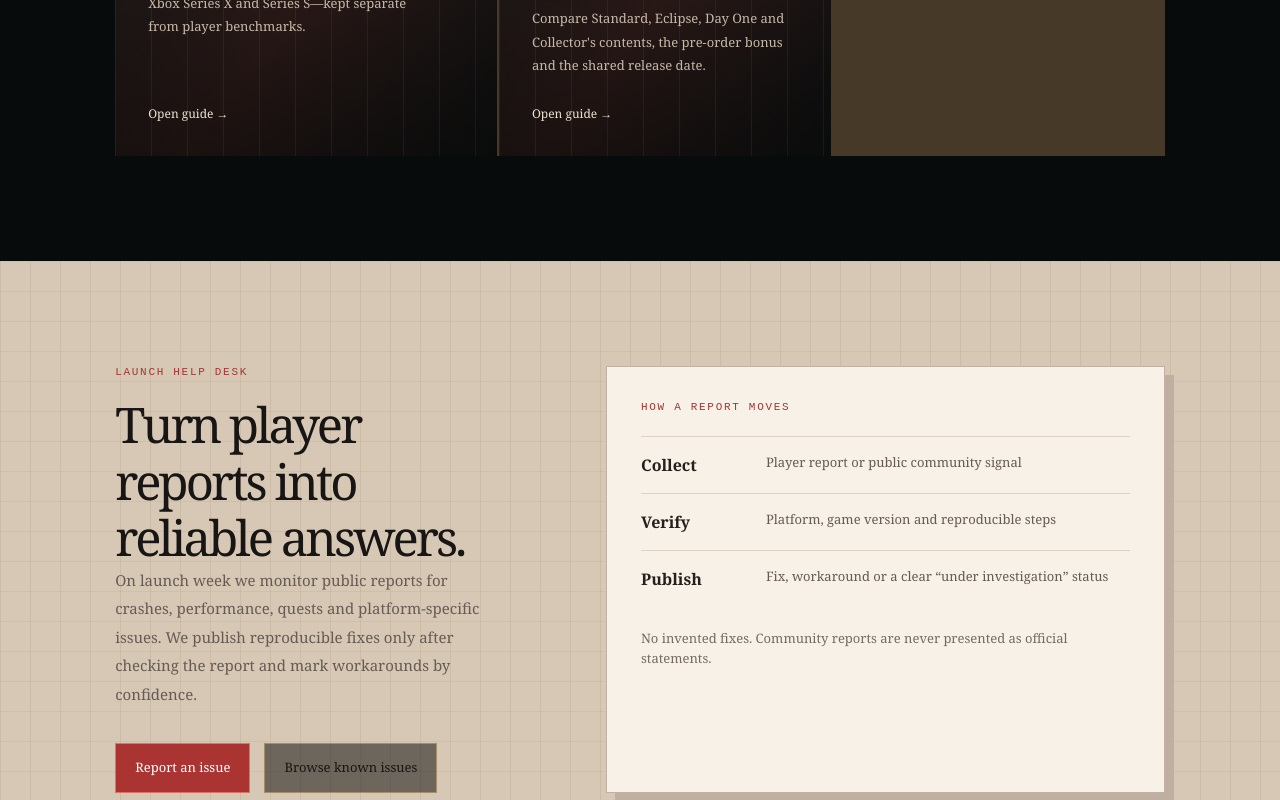
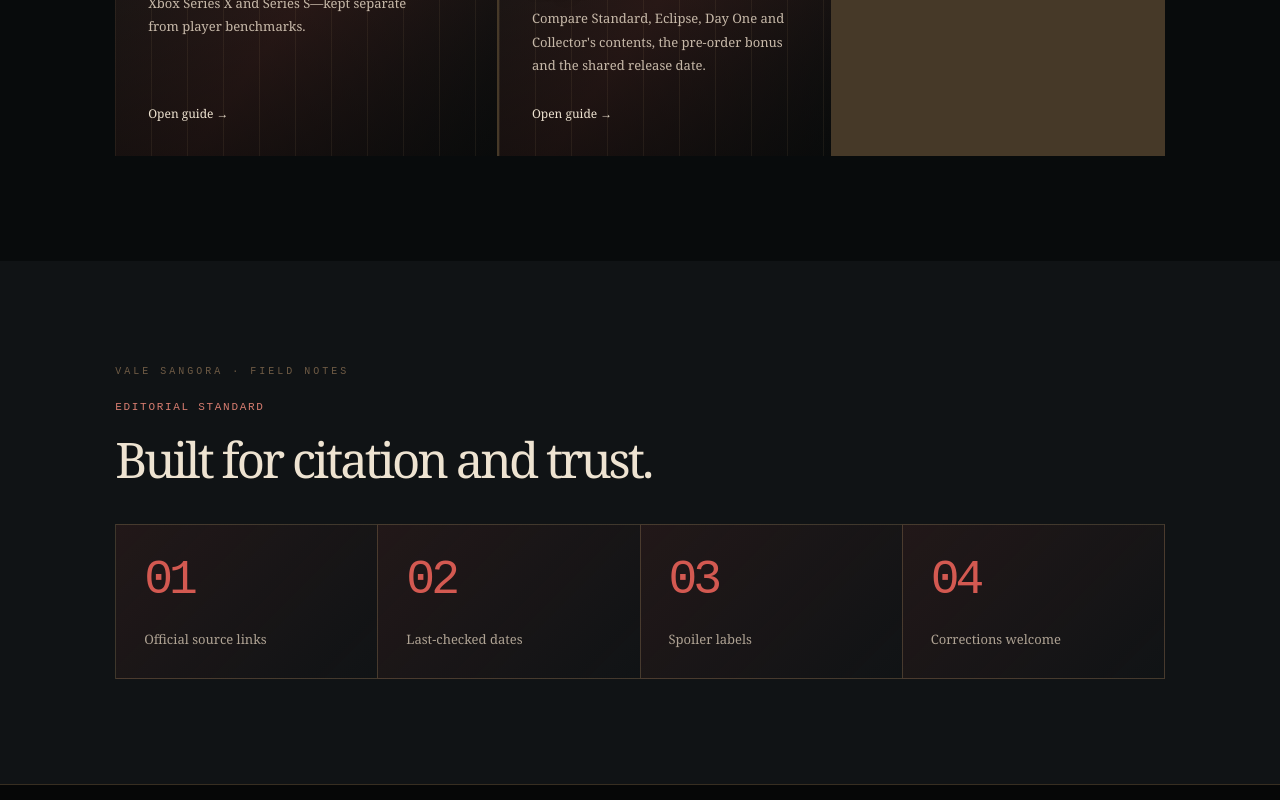
Before and after one commit to wencun/dawnwalker.cc, a Next.js app: page / in a window 1280 px wide. Shown: the part 2000-2800 px from the top of the page. Built offline with nearby package versions, Linux system fonts and the light colour scheme.

Commit message:
Remove GitHub issue calls from homepage

```diff
--- a/app/page.tsx
+++ b/app/page.tsx
@@ -13,12 +13,11 @@
 
 export default function Home() {
   return <main><nav className="nav"><a className="brand" href="/">DAWNWALKER <span>GUIDE</span><small>UNOFFICIAL FAN GUIDE</small></a><div className="links"><a href="/release-date">Release date</a><a href="/can-i-run">Can I run it?</a><a href="/console-performance">Performance</a><a href="/editions">Editions</a><a href="/time-system">Time system</a><a href="/known-issues">Issue tracker</a></div></nav>
-    <section className="hero" id="top"><div className="hero-art" aria-hidden="true"><img src="/dawnwalker-hero.jpg" alt="" /></div><div className="hero-copy"><p className="eyebrow">THE BLOOD OF DAWNWALKER · INDEPENDENT GUIDE</p><p className="hero-kicker">VERIFIED FACTS · SPOILER-AWARE HELP</p><h1>Your guide to <em>surviving the dawn.</em></h1><p className="lead">Release information, platform answers and player-first guides for Rebel Wolves&apos; dark-fantasy action RPG—clearly marked as official, verified, or still unconfirmed.</p><div className="hero-actions"><a className="primary" href="/release-date">Release date & times</a><a className="secondary" href="#launch">Launch help desk</a></div></div><aside className="clock-card"><p>GLOBAL RELEASE</p><div className="day">SEP <span>03</span></div><div className="bar"><i /></div><small>2026 · PC, PlayStation 5<br />Xbox Series X|S</small></aside></section>
+    <section className="hero" id="top"><div className="hero-art" aria-hidden="true"><img src="/dawnwalker-hero.jpg" alt="" /></div><div className="hero-copy"><p className="eyebrow">THE BLOOD OF DAWNWALKER · INDEPENDENT GUIDE</p><p className="hero-kicker">VERIFIED FACTS · SPOILER-AWARE HELP</p><h1>Your guide to <em>surviving the dawn.</em></h1><p className="lead">Release information, platform answers and player-first guides for Rebel Wolves&apos; dark-fantasy action RPG—clearly marked as official, verified, or still unconfirmed.</p><div className="hero-actions"><a className="primary" href="/release-date">Release date & times</a><a className="secondary" href="/known-issues">Known issues</a></div></div><aside className="clock-card"><p>GLOBAL RELEASE</p><div className="day">SEP <span>03</span></div><div className="bar"><i /></div><small>2026 · PC, PlayStation 5<br />Xbox Series X|S</small></aside></section>
     <section className="signal"><span>✦ LAUNCH STATUS</span><p>Release is confirmed for September 3, 2026. We update facts with dated official sources and label community reports before they become advice.</p><a href="/release-date">Check the release guide →</a></section>
     <section className="section intro"><div><p className="eyebrow">USEFUL, NOT NOISY</p><h2>Answers for the moment you need them.</h2></div><div className="intro-copy"><p>We build pages around a player&apos;s question—not a list of duplicate keywords. Every guide names its evidence, date checked and spoiler level.</p><span>OFFICIAL · VERIFIED · COMMUNITY REPORT</span></div></section>
     <section className="section"><div className="section-head"><div><p className="eyebrow">START HERE</p><h2>High-intent guides.</h2></div></div><div className="route-grid">{cards.map(([tag,title,text,href], index) => <article className={`feature-card ${index === 0 ? "crimson" : index === 1 ? "night-card" : "archive-card"}`} key={href}><span>0{index + 1} · {tag}</span><h3>{title}</h3><p>{text}</p><a href={href}>Open guide →</a></article>)}</div></section>
     <MiddleAd />
-    <section id="launch" className="section planner"><div className="planner-copy"><p className="eyebrow">LAUNCH HELP DESK</p><h2>Turn player reports into reliable answers.</h2><p>On launch week we monitor public reports for crashes, performance, quests and platform-specific issues. We publish reproducible fixes only after checking the report and mark workarounds by confidence.</p><div className="hero-actions"><a className="primary" href="https://github.com/wencun/dawnwalker.cc/issues/new/choose" target="_blank" rel="noreferrer">Report an issue</a><a className="secondary" href="https://github.com/wencun/dawnwalker.cc/issues" target="_blank" rel="noreferrer">Browse known issues</a></div></div><div className="quest-panel launch-panel"><p className="eyebrow">HOW A REPORT MOVES</p><ol><li><b>Collect</b><span>Player report or public community signal</span></li><li><b>Verify</b><span>Platform, game version and reproducible steps</span></li><li><b>Publish</b><span>Fix, workaround or a clear “under investigation” status</span></li></ol><p className="note">No invented fixes. Community reports are never presented as official statements.</p></div></section>
     <section className="section library"><div className="section-head"><div><p className="eyebrow">EDITORIAL STANDARD</p><h2>Built for citation and trust.</h2></div></div><div className="library-grid"><div><strong>01</strong><span>Official source links</span></div><div><strong>02</strong><span>Last-checked dates</span></div><div><strong>03</strong><span>Spoiler labels</span></div><div><strong>04</strong><span>Corrections welcome</span></div></div></section>
     <footer><a className="brand" href="/">Dawnwalker <span>Guide</span></a><p>Unofficial fan guide. The Blood of Dawnwalker and related marks belong to their respective owners.<br/><a href="/privacy">Privacy</a> · <a href="https://github.com/wencun/dawnwalker.cc/issues" target="_blank" rel="noreferrer">Corrections & feedback</a></p><span>EST. 2026</span></footer>
   </main>;
```
